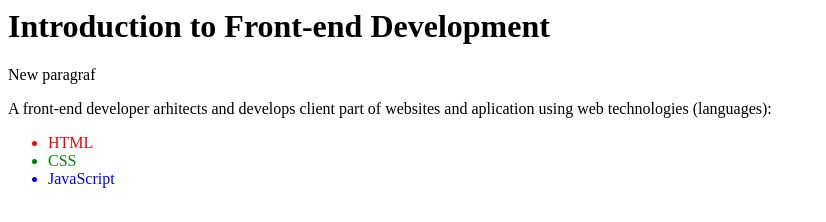
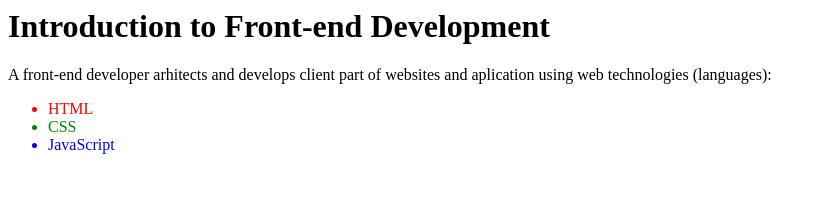
Before and after one commit to biljanabrdar/test-frontend-development, a plain HTML site: page index.html in a window 1280 px wide. Shown: the whole page, without its empty margins (0-826 px from the left). Drawn offline with Linux system fonts and the light colour scheme.

Commit message:
paragraph removed

```diff
--- a/index.html
+++ b/index.html
@@ -1,5 +1,5 @@
 <h1>Introduction to Front-end Development</h1>
-<p>New paragraf</p>
+
 <p>A front-end developer arhitects and develops client part of websites and aplication using web technologies (languages):</p>
 <ul>
 <li style="color:red;">HTML</li>
```
